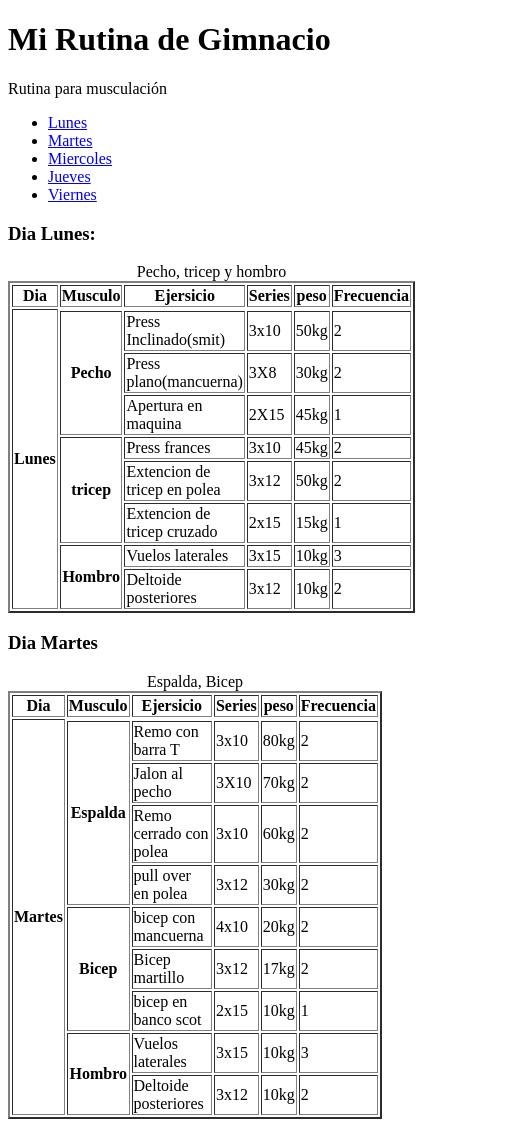
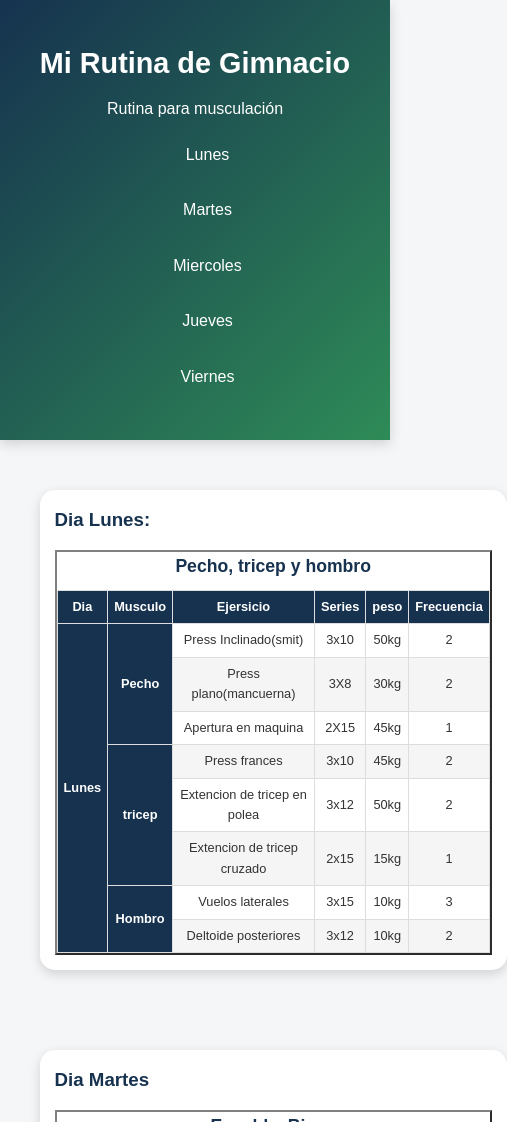
Before and after one commit to agustin160/proyecto-integrador, a plain HTML site: page index.html in a window 390 px wide. Shown: the top 1122 px of the page, 507 px wide, since content can reach past the window. Drawn offline with Linux system fonts and the light colour scheme.

Commit message:
actualizo el color principal de la pagina

```diff
--- a/index.html
+++ b/index.html
@@ -4,8 +4,11 @@
 <head>
     <meta charset="UTF-8">
     <meta name="viewport" content="width=device-width, initial-scale=1.0">
+
     <title>rutina de gimnacio</title>
+
     <link rel="icon" type="image/x-icon" href="imagenes/icono de pagina.png">
+    <link rel="stylesheet" href="style.css">
 </head>
 
 <body>
@@ -364,6 +367,7 @@
         </section>
 
         <h2>Como crear tu propia rutina</h2>
+
         <p>Para poder hacer tu propia rutina es nececesario tener en cuanta las siguientes cosas:</p>
         <li>Tu objetivo</li>
         <li>Tus condiciones fisicas actuales (peso y demas)</li>
@@ -380,12 +384,20 @@
         <li>Lograr un progreso visible a travez del registo de pesos</li>
         <li>Adaptarla a tu vida diaria si es necesario</li>
 
-        <img src="imagenes/image.png" width="300">
+        <h2>Consejos adicionales</h2>
+
+        <li>
+            <a href="https://www.youtube.com/watch?v=M7lc1UVf-VE" target="_blank">has click aqui para ver consejos sobre intensidad de entrenamiento</a>
+        </li>
+
+        <h2>Sobre la dieta</h2>
+        <p>Acompañado a todo esto es muy importante una buena dieta ya que es lo que va a favorecer a unestro rendimiento y ayudar a alcanzar nuestros objetivos. La dieta y el entrenamiento no son dos cosas separadas o distintas, sino que van de la mano,el
+            50% de lograr nuestro objetivo fisico es la dieta correcta y el otro 50% es el entrenamiento adecuado.</p>
+
+        <iframe src="https://www.youtube.com/watch?v=gu6SZ_oam7g&list=PPSV&t=177s" frameborder="0"></iframe>
 
 
-        <h2>Sobre la dieta</h2>
-        <p>Acompañado a todo esto es muy importante una buena dieta ya que es lo que va a favorecer a unestro rendimiento y ayudar a alcanzar nuestros objetivos. La dieta y el entrenamiento no son dos cosas separadas o distintas, sino que van de la mano,
-            el 50% de lograr nuestro objetivo fisico es la dieta correcta y el otro 50% es un buen entrenamiento</p>
+
 
         <h2>¿Que hacer si dejo de progresar?</h2>
         <p>Cundo llevas cierto periodo de tiempo entrenando, va a llegar un momento en el que sientas que no progresas o que estas estancados. Cuando esto pasa, lo que se debe hacer es analizar todo por partes e identificar de donde viene el problema. para
@@ -395,6 +407,9 @@
         <li>¿Estoy cumpliendo la dieta?</li>
         <li>¿Estoy logrando una sobrecarga progresiva?</li>
         <li>¿Le doy descanso necesario a cada grupo muscular?</li>
+        <br><br>
+
+        <img src="imagenes/image.png" width="300">
 
         <br><br>
 
@@ -419,12 +434,18 @@
 
         </form>
 
-    </main>
+    </main><br>
+    <fieldset>
+        <footer>
+            <h3>Mi pagina web</h3>
+            <p>Contacto: gonzalezagustin@gmail.com </p>
+            <p>Telefono: 123-456-7890</p>
+        </footer>
 
-    <footer>
+    </fieldset>
 
-    </footer>
 
-</body>d
+
+</body>
 
 </html>
--- /dev/null
+++ b/style.css
@@ -0,0 +1,316 @@
+/* ==========================
+   VARIABLES CSS
+========================== */
+:root {
+    --color-principal: #16324f;
+    --color-secundario: #2e8b57;
+    --color-fondo: #f4f6f8;
+    --color-blanco: #ffffff;
+    --color-texto: #333333;
+    --sombra: 0px 4px 12px rgba(0,0,0,0.15);
+    --fuente: 'Poppins', sans-serif;
+}
+
+/* ==========================
+   RESET
+========================== */
+
+*{
+    margin:0;
+    padding:0;
+    box-sizing:border-box;
+}
+
+/* ==========================
+   BODY
+========================== */
+
+body{
+    font-family:var(--fuente);
+    background-color:var(--color-fondo);
+    color:var(--color-texto);
+    line-height:1.6;
+}
+
+/* ==========================
+   HEADER
+========================== */
+
+header{
+    background:linear-gradient(
+        135deg,
+        var(--color-principal),
+        var(--color-secundario)
+    );
+
+    color:white;
+    text-align:center;
+    padding:40px 20px;
+    box-shadow:var(--sombra);
+}
+
+header h1{
+    margin-bottom:10px;
+}
+
+header p{
+    margin-bottom:20px;
+}
+
+/* ==========================
+   NAV
+========================== */
+
+nav ul{
+    display:flex;
+    justify-content:center;
+    gap:20px;
+    list-style:none;
+    flex-wrap:wrap;
+}
+
+nav a{
+    text-decoration:none;
+    color:white;
+    padding:10px 18px;
+    border-radius:10px;
+    transition:0.3s;
+}
+
+nav a:hover{
+    background:white;
+    color:var(--color-principal);
+    transform:translateY(-3px);
+}
+
+/* ==========================
+   CONTENIDO
+========================== */
+
+main{
+    width:90%;
+    max-width:1200px;
+    margin:auto;
+    padding:20px;
+}
+
+/* ==========================
+   SECCIONES
+========================== */
+
+section{
+    background:white;
+    margin:30px 0;
+    padding:20px;
+    border-radius:15px;
+    box-shadow:var(--sombra);
+    transition:0.3s;
+}
+
+section:hover{
+    transform:translateY(-5px);
+}
+
+section h2,
+section h3{
+    color:var(--color-principal);
+    margin-bottom:15px;
+}
+
+/* ==========================
+   TABLAS
+========================== */
+
+table{
+    width:100%;
+    border-collapse:collapse;
+    margin-top:15px;
+    overflow-x:auto;
+}
+
+caption{
+    font-weight:bold;
+    font-size:1.1rem;
+    margin-bottom:10px;
+    color:var(--color-principal);
+}
+
+th{
+    background:var(--color-principal);
+    color:white;
+}
+
+th,
+td{
+    border:1px solid #ddd;
+    padding:10px;
+    text-align:center;
+}
+
+tr:nth-child(even){
+    background:#f5f5f5;
+}
+
+tr:hover{
+    background:#dff0ff;
+}
+
+/* ==========================
+   LISTAS
+========================== */
+
+li{
+    margin-left:25px;
+    margin-bottom:10px;
+}
+
+/* ==========================
+   IMAGEN
+========================== */
+
+img{
+    display:block;
+    margin:auto;
+    border-radius:15px;
+    box-shadow:var(--sombra);
+    max-width:100%;
+}
+
+/* ==========================
+   VIDEO
+========================== */
+
+iframe{
+    width:100%;
+    height:400px;
+    margin:20px 0;
+    border:none;
+    border-radius:15px;
+    box-shadow:var(--sombra);
+}
+
+/* ==========================
+   FORMULARIO
+========================== */
+
+form{
+    margin-top:30px;
+}
+
+fieldset{
+    background:white;
+    padding:20px;
+    border-radius:15px;
+    border:none;
+    box-shadow:var(--sombra);
+}
+
+legend{
+    font-weight:bold;
+    color:var(--color-principal);
+}
+
+input,
+textarea{
+    width:100%;
+    padding:10px;
+    margin-top:5px;
+    margin-bottom:15px;
+    border:1px solid #ccc;
+    border-radius:8px;
+}
+
+input[type="submit"]{
+    background:var(--color-secundario);
+    color:white;
+    border:none;
+    cursor:pointer;
+    transition:0.3s;
+}
+
+input[type="submit"]:hover{
+    background:#246b45;
+    transform:scale(1.05);
+}
+
+/* ==========================
+   ENLACES
+========================== */
+
+a{
+    color:var(--color-secundario);
+    transition:0.3s;
+}
+
+a:hover{
+    color:var(--color-principal);
+}
+
+/* ==========================
+   FOOTER
+========================== */
+
+footer{
+    text-align:center;
+    padding:20px;
+}
+
+/* ==========================
+   GRID PARA SECCIONES
+========================== */
+
+main{
+    display:grid;
+    grid-template-columns:1fr;
+    gap:20px;
+}
+
+/* ==========================
+   RESPONSIVE TABLET
+========================== */
+
+@media (max-width:768px){
+
+    nav ul{
+        flex-direction:column;
+        align-items:center;
+    }
+
+    table{
+        font-size:0.9rem;
+    }
+
+    iframe{
+        height:300px;
+    }
+}
+
+/* ==========================
+   RESPONSIVE CELULAR
+========================== */
+
+@media (max-width:480px){
+
+    header h1{
+        font-size:1.8rem;
+    }
+
+    table{
+        display:block;
+        overflow-x:auto;
+    }
+
+    th,
+    td{
+        padding:6px;
+        font-size:0.8rem;
+    }
+
+    iframe{
+        height:220px;
+    }
+
+    section{
+        padding:15px;
+    }
+}
```
